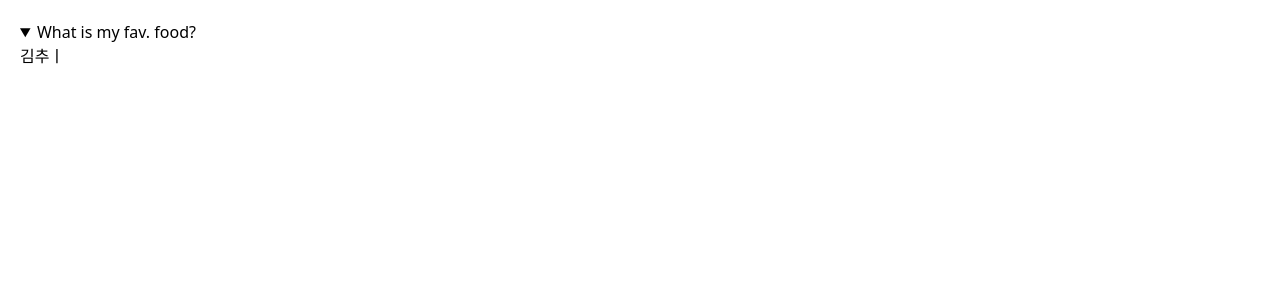
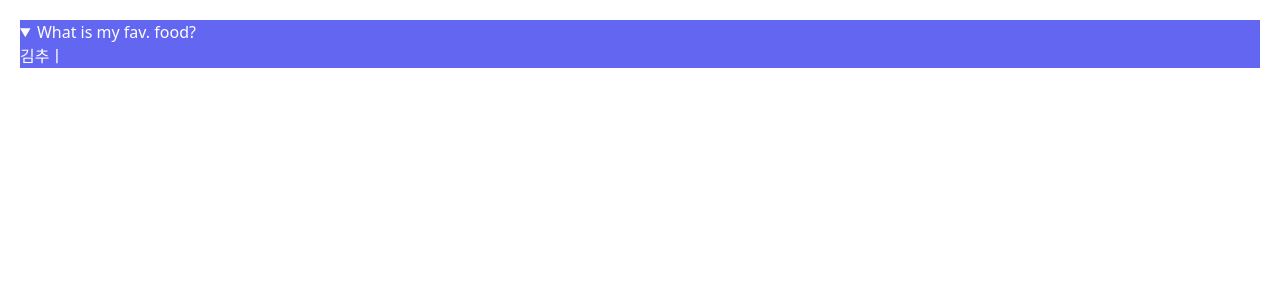
Before and after one commit to harenohee/carrot-market, a Next.js app: page /form in a window 1280 px wide. Both pictures are taken after a click on the heading "What is my fav. food?". Shown: the top 300 px of the page. Built offline with nearby package versions, Linux system fonts and the light colour scheme.

Commit message:
feat: 4.8 Tailwind CSS
open selector 적용

```diff
--- a/pages/form.tsx
+++ b/pages/form.tsx
@@ -1,11 +1,9 @@
 export default function Form() {
 	return (
 		<div className="flex flex-col space-y-2 p-5">
-			<details>
-				<summary className="select-none cursor-pointer">
-					What is my fav. food?
-				</summary>
-				<span className="selection:bg-indigo-500">김추ㅣ</span>
+			<details className="select-none open:text-white open:bg-indigo-500">
+				<summary className="cursor-pointer">What is my fav. food?</summary>
+				<span>김추ㅣ</span>
 			</details>
 		</div>
 	)
```
